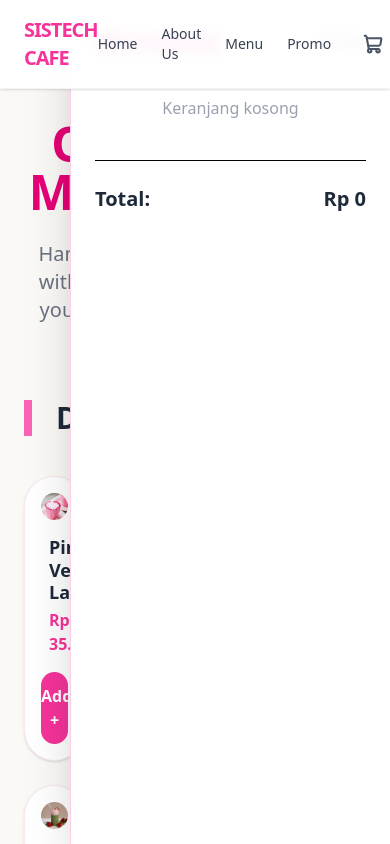
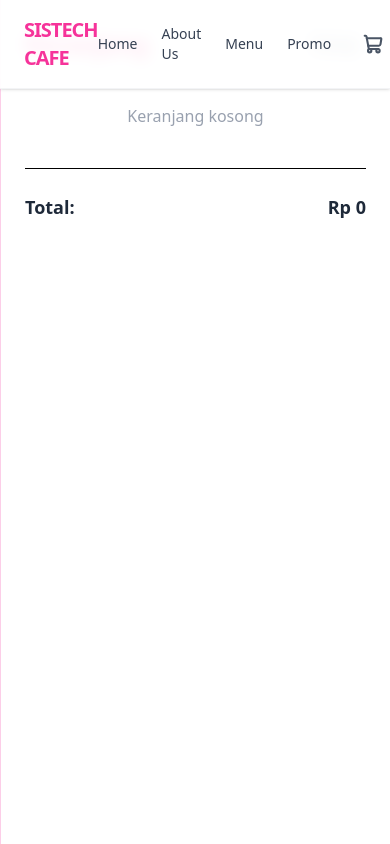
Before and after one commit to desiwulan99/sistech-cafe, a Next.js app: page /menu in a window 390 px wide. Both pictures are taken after a click on the button 373 px from the left and 44 px from the top of the page. Shown: the top 844 px of the page. Built offline with nearby package versions, Linux system fonts and the light colour scheme.

Commit message:
menu page

```diff
--- a/src/app/menu/page.tsx
+++ b/src/app/menu/page.tsx
@@ -41,34 +41,46 @@ export default function MenuPage() {
   const { addToCart, total, cart, isOpen, toggleCart } = useCart();
 
   return (
-    <div className="min-h-screen bg-[#FAF9F6] flex">
-      <div className={`flex-grow py-10 px-6 transition-all duration-300 ${isOpen ? 'mr-80' : ''}`}>
+    <div className="min-h-screen bg-[#FAF9F6] flex relative">
+      {isOpen && (
+        <div
+          className="fixed inset-0 bg-black/20 z-40 md:hidden"
+          onClick={toggleCart}
+        />
+      )}
+
+      <div className={`flex-grow py-10 px-4 md:px-6 transition-all duration-300 ${isOpen ? 'md:mr-80' : ''}`}>
         <div className="max-w-7xl mx-auto">
-          <h1 className="text-5xl md:text-7xl font-black text-center text-pink-600 mb-6">
+          <h1 className="text-4xl md:text-7xl font-black text-center text-pink-600 mb-6">
             Our Menu
           </h1>
-          <p className="text-center text-gray-500 text-xl font-medium mb-12">
+          <p className="text-center text-gray-500 text-lg md:text-xl font-medium mb-12">
             Handcrafted with love for your perfect day
           </p>
 
           {categories.map((category) => (
             <div key={category.title} className="mb-12">
-              <h2 className="text-3xl font-bold text-gray-800 mb-10 border-l-8 border-pink-400 pl-6">
+              <h2 className="text-2xl md:text-3xl font-bold text-gray-800 mb-8 border-l-8 border-pink-400 pl-4 md:pl-6">
                 {category.title}
               </h2>
-              <div className="grid grid-cols-2 md:grid-cols-3 lg:grid-cols-4 gap-6">
+              <div className="grid grid-cols-2 sm:grid-cols-2 md:grid-cols-3 lg:grid-cols-4 gap-3 md:gap-6">
                 {category.items.map((item) => (
-                  <div key={item.id} className="bg-white p-4 rounded-[2rem] shadow-sm hover:shadow-xl transition-all duration-300 border border-pink-100 flex flex-col">
-                    <div className="relative w-full aspect-square mb-4 overflow-hidden rounded-[1.5rem]">
-                      <Image src={item.image} alt={item.name} fill className="object-cover hover:scale-105 transition duration-500" />
+                  <div key={item.id} className="bg-white p-3 md:p-4 rounded-[1.5rem] shadow-sm border border-pink-100 flex flex-col hover:shadow-md transition-shadow">
+                    <div className="relative w-full aspect-square mb-3 overflow-hidden rounded-[1.25rem]">
+                      <Image
+                        src={item.image}
+                        alt={item.name}
+                        fill
+                        className="object-cover hover:scale-105 transition duration-500"
+                      />
                     </div>
-                    <div className="text-center px-2 flex-grow">
-                      <h2 className="font-bold text-gray-800 text-lg leading-tight mb-1">{item.name}</h2>
-                      <p className="text-pink-500 font-bold mb-4">{item.price}</p>
+                    <div className="text-center px-1 flex-grow">
+                      <h2 className="font-bold text-gray-800 text-sm md:text-base leading-tight mb-1 line-clamp-1">{item.name}</h2>
+                      <p className="text-pink-500 font-bold text-sm mb-3">{item.price}</p>
                     </div>
                     <button
                       onClick={() => addToCart(item)}
-                      className="w-full py-3 bg-pink-500 text-white font-bold rounded-full hover:bg-pink-600 transition duration-300"
+                      className="w-full py-2 bg-pink-500 text-white font-bold rounded-full hover:bg-pink-600 transition duration-300 text-sm"
                     >
                       Add +
                     </button>
@@ -81,10 +93,10 @@ export default function MenuPage() {
       </div>
 
       {isOpen && (
-        <div className="fixed top-0 right-0 h-full w-80 bg-white shadow-2xl border-l border-pink-200 p-6 z-50 overflow-y-auto">
+        <div className="fixed inset-0 md:left-auto md:w-80 bg-white shadow-2xl border-l border-pink-200 p-6 z-50 overflow-y-auto">
           <div className="flex justify-between items-center mb-6">
             <h2 className="text-2xl font-bold text-pink-600">Keranjang</h2>
-            <button onClick={toggleCart} className="text-gray-500 font-bold">Tutup</button>
+            <button onClick={toggleCart} className="text-gray-500 font-bold p-2 bg-gray-50 rounded-lg">Tutup</button>
           </div>
 
           <div className="space-y-4">
@@ -93,15 +105,15 @@ export default function MenuPage() {
             ) : (
               cart.map((item, index) => (
                 <div key={index} className="flex justify-between items-center border-b pb-2">
-                  <span className="font-medium text-gray-700">{item.name}</span>
-                  <span className="text-pink-500 font-bold">Rp {item.numericPrice.toLocaleString()}</span>
+                  <span className="font-medium text-gray-700 text-sm">{item.name}</span>
+                  <span className="text-pink-500 font-bold text-sm">Rp {item.numericPrice.toLocaleString()}</span>
                 </div>
               ))
             )}
           </div>
 
           <div className="mt-10 border-t pt-6">
-            <h3 className="text-xl font-bold text-gray-800 flex justify-between">
+            <h3 className="text-lg font-bold text-gray-800 flex justify-between">
               Total: <span>Rp {total.toLocaleString('id-ID')}</span>
             </h3>
           </div>
```
